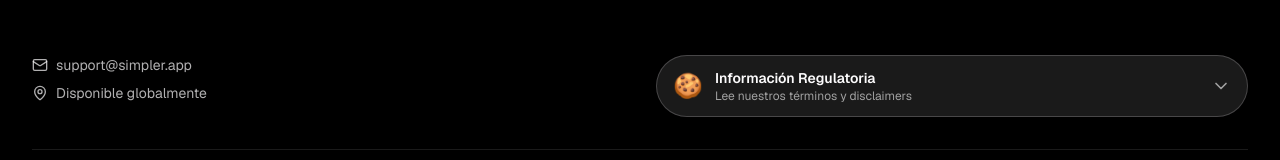
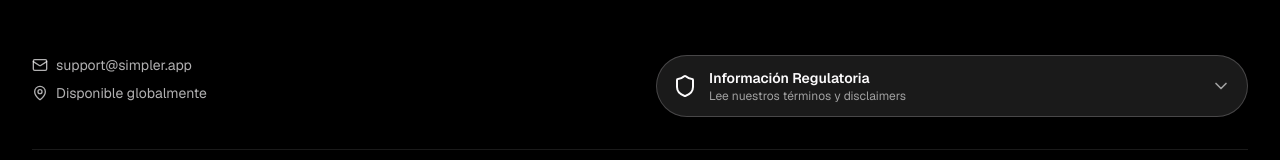
Before and after one commit to gualbysoca/v0-simpler-landing-page, a Next.js app: page / in a window 1280 px wide. Shown: the part 2873-3033 px from the top of the page. Built offline with nearby package versions, Linux system fonts and the light colour scheme.

Commit message:
feat: replace cookie emoji with regulatory compliance icon\n\nUse 'Shield' icon for regulatory information section.

```diff
--- a/components/footer.tsx
+++ b/components/footer.tsx
@@ -1,7 +1,7 @@
 'use client'
 
 import Image from 'next/image'
-import { Mail, MapPin, ChevronDown } from 'lucide-react'
+import { Mail, MapPin, ChevronDown, Shield } from 'lucide-react'
 import { useState } from 'react'
 
 const footerSections = [
@@ -103,7 +103,7 @@ export function Footer() {
                 onClick={() => setIsRegulatoryOpen(!isRegulatoryOpen)}
                 className="w-full flex items-center gap-3 px-4 py-3 rounded-full bg-background/10 border border-background/20 hover:bg-background/15 transition group"
               >
-                <span className="text-2xl">🍪</span>
+                <Shield className="w-6 h-6 text-background flex-shrink-0" />
                 <div className="flex-1 text-left">
                   <p className="font-semibold text-background text-sm">Información Regulatoria</p>
                   <p className="text-xs text-background/60">Lee nuestros términos y disclaimers</p>
```
